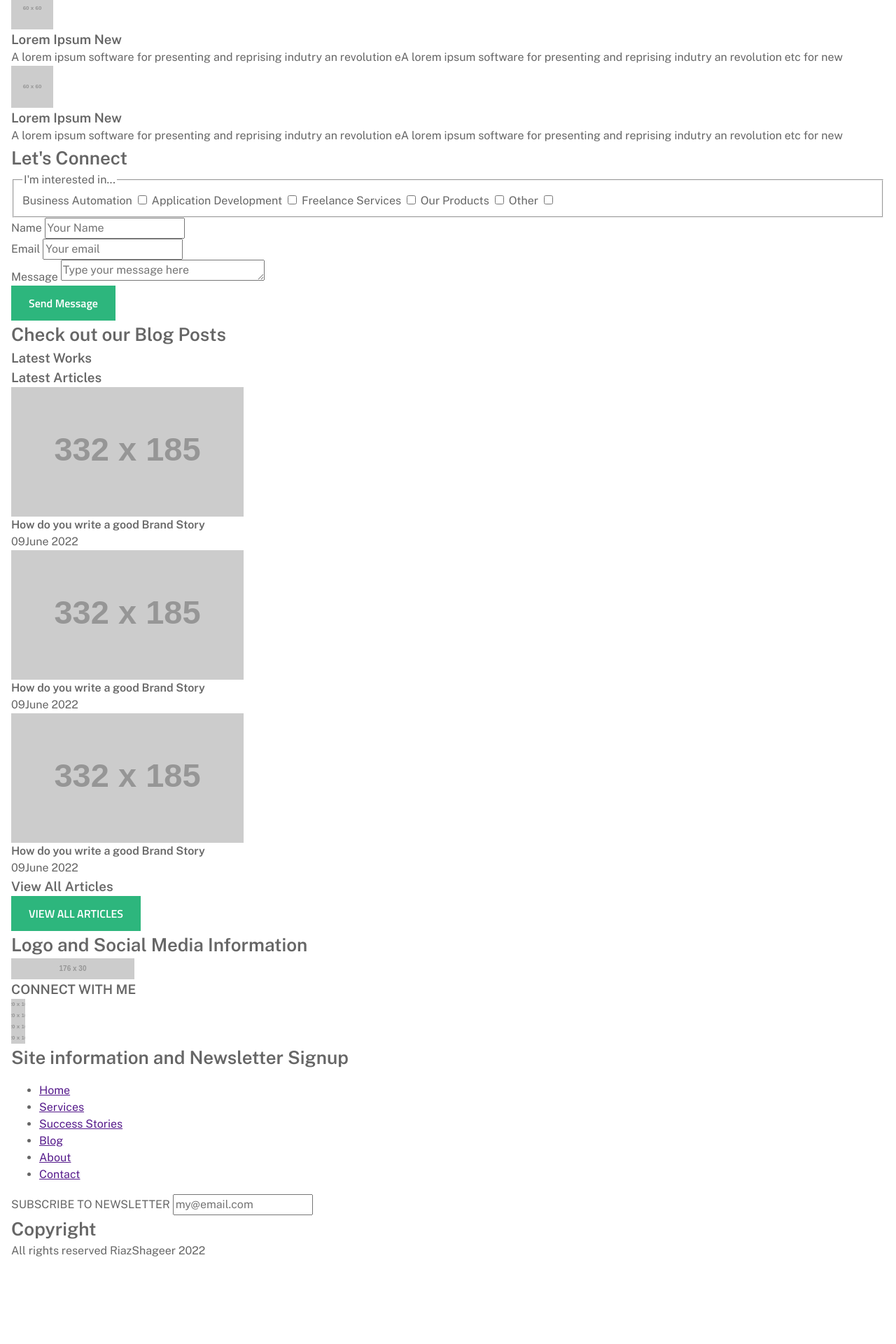
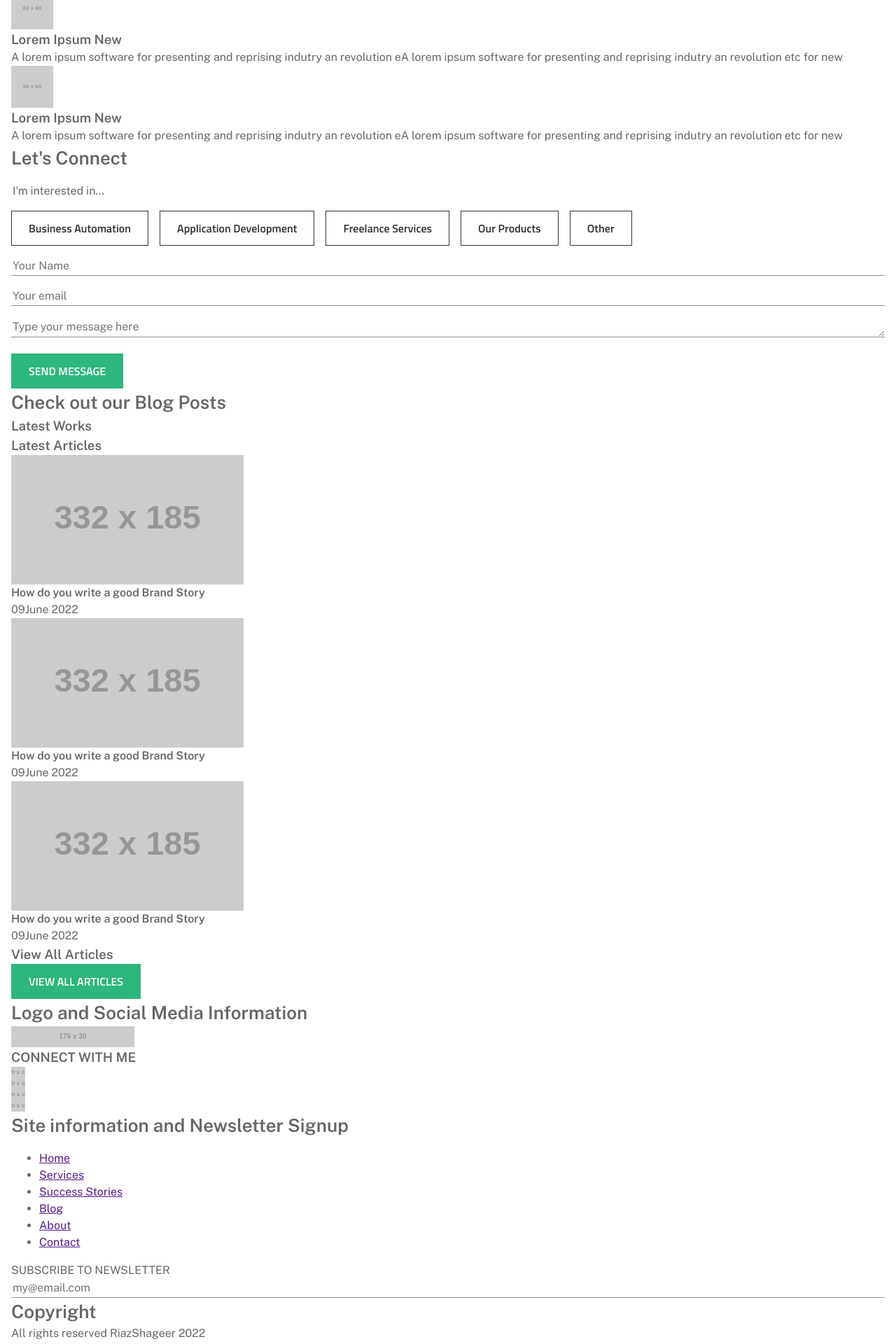
Before and after one commit to rshageer/rshageer.github.io, a Jekyll site: the page built from index.md, in a window 1280 px wide. Shown: the part 2959-4879 px from the top of the page at 70% size. Built offline with Jekyll 4.4.1, drawn with Linux system fonts in a browser that asks for light colours; before the commit the page ends 4793 px from its top, so only the background shows below that.

Commit message:
Updated Global form design

```diff
--- a/_includes/contact-form.html
+++ b/_includes/contact-form.html
@@ -1,23 +1,25 @@
-<form action="" aria-label="Contact">
+<form action="" aria-label="Contact" class="flow">
     <h2>Let's Connect</h2>
-    <fieldset>
+    <fieldset class="flow">
         <legend>I'm interested in...</legend>
-        {% for category in site.data.form-categories.categories %}
-            <label for="{{category.id}}">{{category.name}}</label>
-            <input type="checkbox" name="{{category.id}}" id="{{category.id}}">
-        {% endfor %}
+        <article aria-label="Reasons for Contacting" class="flex">
+            {% for category in site.data.form-categories.categories %}
+            <input type="checkbox" name="{{category.id}}" id="{{category.id}}" class="visually-hidden">
+            <label for="{{category.id}}" class="button | checkbox-btn">{{category.name}}</label>
+            {% endfor %}
+        </article>
     </fieldset>
     <section aria-label="Name">
-        <label for="name">Name</label>
+        <label for="name" class="visually-hidden">Name</label>
         <input type="text" name="name" id="name" placeholder="Your Name">
     </section>
     <section aria-label="Name">
-        <label for="email">Email</label>
+        <label for="email" class="visually-hidden">Email</label>
         <input type="email" name="" id="email" placeholder="Your email">
     </section>
     <section aria-label="Message">
-        <label for="message">Message</label>
+        <label for="message" class="visually-hidden">Message</label>
         <textarea name="message" id="message" cols="30" rows="1" placeholder="Type your message here"></textarea>
     </section>
-    <button id="btnContactFormSubmit" type="submit">Send Message</button>
+    <button id="btnContactFormSubmit" type="submit">SEND MESSAGE</button>
 </form>
--- a/_includes/home_blog-posts.html
+++ b/_includes/home_blog-posts.html
@@ -33,6 +33,6 @@
 
     <section>
         <h3>View All Articles</h3>
-        <button>VIEW ALL ARTICLES</button>
+        <a href="/" class="button">VIEW ALL ARTICLES</a>
     </section>
 </article>
--- a/_sass/_main.scss
+++ b/_sass/_main.scss
@@ -1,10 +1,11 @@
 @import './base/reset';
 @import './base/vars';
+@import './blocks/';
 
 @import './utils/';
 
 @import './globals';
 
+@import './base/forms';
 
 // Blocks
-@import './blocks/';
--- /dev/null
+++ b/_sass/base/_forms.scss
@@ -0,0 +1,45 @@
+//Controls
+input[type="text"],
+input[type="email"],
+textarea {
+    border: none;
+    border-bottom: 1px solid var(--input-border, var(--clr-grey-600));
+    width: 100%;
+    &:focus{
+        --input-border: var(--clr-primary-400);
+        outline: none;
+
+        &::placeholder{
+            color: var(--clr-primary-500);
+        }
+    }
+}
+
+textarea{
+    resize: vertical;
+}
+
+.checkbox-btn{
+    --btn-text: var(--clr-grey-300);
+    --btn-border: var(--clr-grey-300);
+    --btn-bg: white;
+
+    &:hover{
+        --btn-text: var(--clr-primary-500);
+        --btn-border: var(--clr-primary-500);
+        --btn-bg: white;
+    }
+}
+
+// .checkbox-btn + input[type="checkbox"]:checked{
+:checked + .checkbox-btn {
+    --btn-text: var(--clr-primary-400);
+    --btn-border: var(--clr-primary-400);
+}
+
+// Groups
+fieldset{
+    border:none;
+    margin: 0;
+    padding: 0;
+}
--- a/_sass/base/_vars.scss
+++ b/_sass/base/_vars.scss
@@ -18,6 +18,7 @@
 
   --clr-grey-300: #333333;
   --clr-grey-500: #666666;
+  --clr-grey-600: #8a8a8a;
 }
 
 h1{
--- a/_sass/utils/_composition.scss
+++ b/_sass/utils/_composition.scss
@@ -1,3 +1,9 @@
 .flow > * + * {
-  margin-top: var(--flow-space, 1em);
+  margin-top: var(--flow-space, 1rem);
 }
+
+.flex {
+  display: flex;
+  gap: var(--flex-gap, 1rem);
+  flex-wrap: wrap;
+}
```
